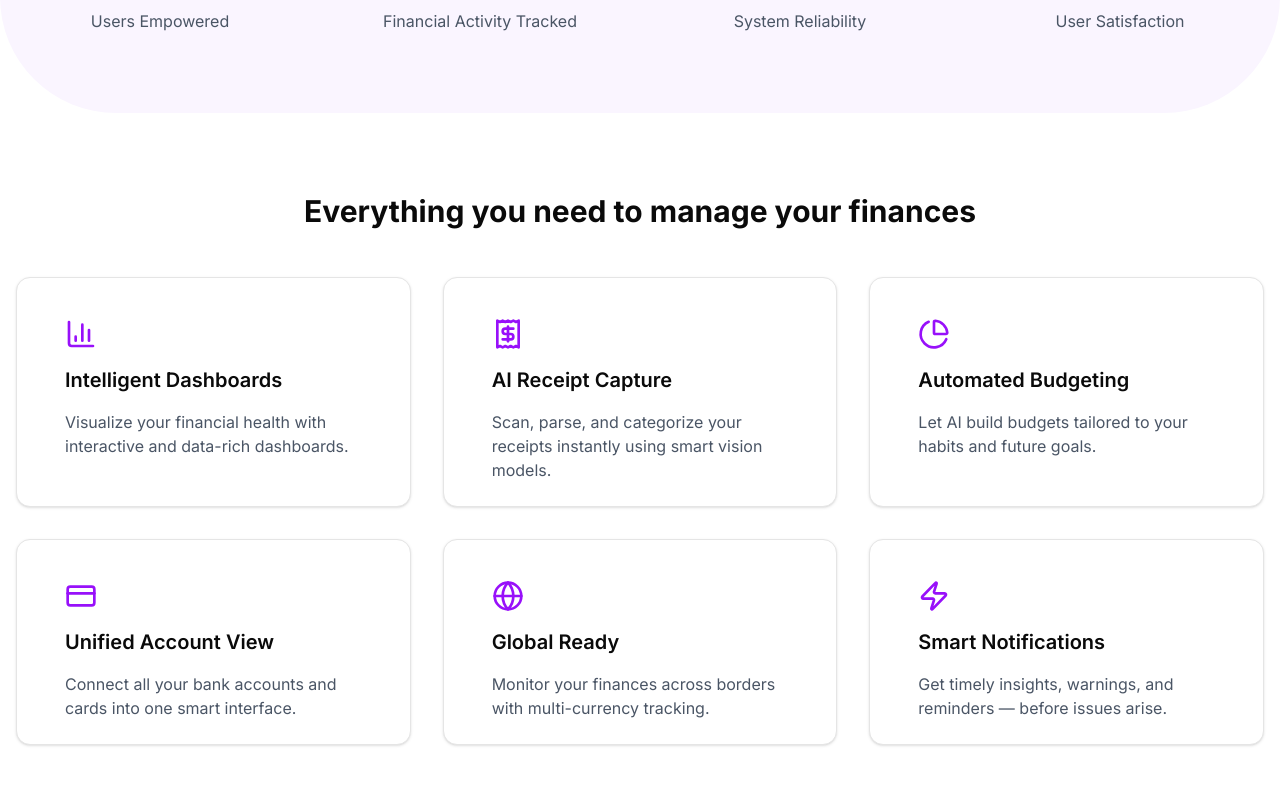
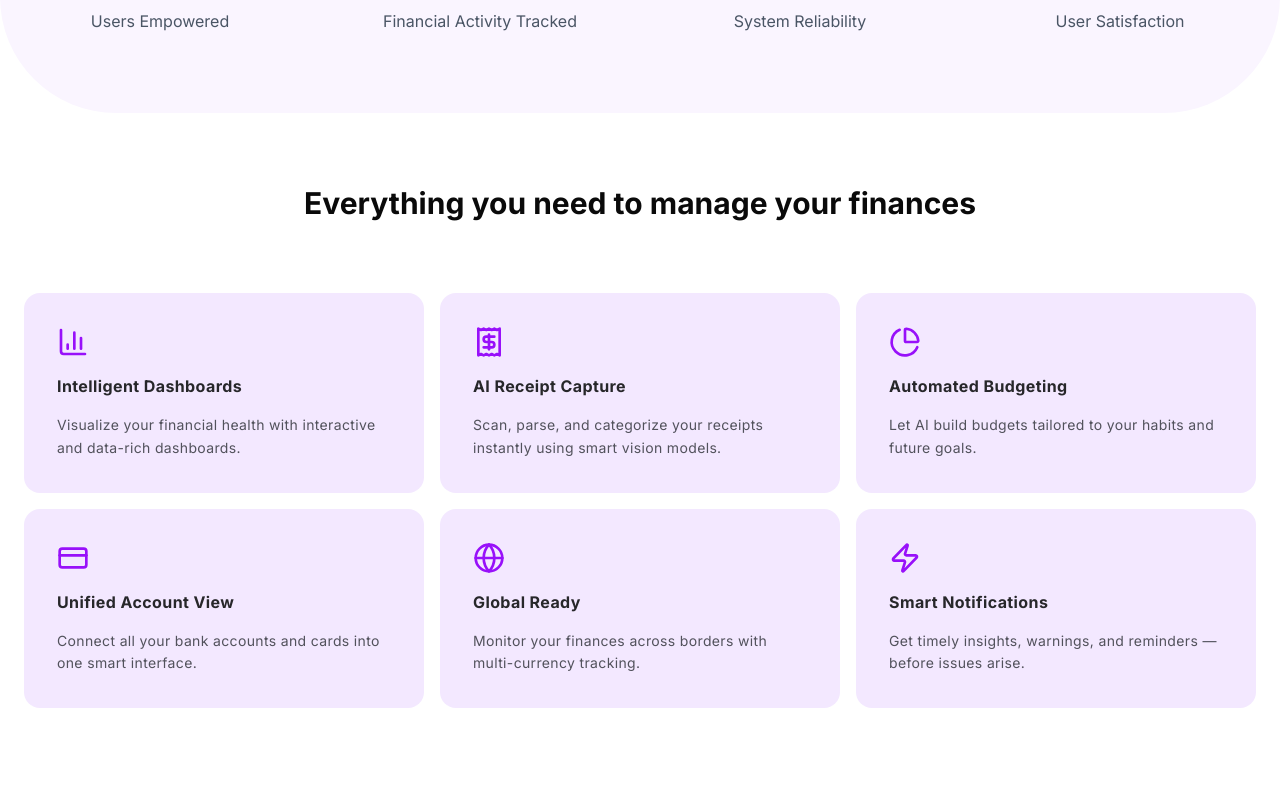
Before and after one commit to thegoofy-dev/finMorphAI, a Next.js app: page / in a window 1280 px wide. Shown: the part 1595-2380 px from the top of the page. Built offline with nearby package versions, Linux system fonts and the light colour scheme; no server answers.

Commit message:
feat(FeaturesSection): add FeaturesSection component with hover effect for features display in page.jsx of app

```diff
--- a/app/page.jsx
+++ b/app/page.jsx
@@ -1,14 +1,9 @@
 import HeroSection from "@/components/Hero";
-import {
-  featuresData,
-  howItWorksData,
-  statsData,
-  testimonialsData,
-} from "@/data/landing";
-import { Card, CardContent } from "@/components/ui/card";
+import { howItWorksData, statsData, testimonialsData } from "@/data/landing";
 import Link from "next/link";
 import { Button } from "@/components/ui/button";
 import { InfiniteMovingCards } from "@/components/ui/infinite-moving-cards";
+import { FeaturesSection } from "@/components/FeatureSection";
 
 export default function Home() {
   return (
@@ -30,24 +25,7 @@ export default function Home() {
         </div>
       </section>
 
-      <section className="py-20">
-        <div className="container mx-auto px-4">
-          <h2 className="mb-12 text-center text-3xl font-bold">
-            Everything you need to manage your finances
-          </h2>
-          <div className="grid grid-cols-1 gap-8 md:grid-cols-2 lg:grid-cols-3">
-            {featuresData.map((feature, index) => (
-              <Card key={index} className={"p-6"}>
-                <CardContent className="space-y-4 pt-4">
-                  {feature.icon}
-                  <h3 className="text-xl font-semibold">{feature.title}</h3>
-                  <p className="text-gray-600">{feature.description}</p>
-                </CardContent>
-              </Card>
-            ))}
-          </div>
-        </div>
-      </section>
+      <FeaturesSection />
 
       <section className="rounded-bl-full bg-purple-50 py-12">
         <div className="container mx-auto px-4">
@@ -81,7 +59,6 @@ export default function Home() {
               speed="slow"
             />
           </div>
-
         </div>
       </section>
       <section className="rounded-tr-full bg-purple-50 py-12">
@@ -89,7 +66,7 @@ export default function Home() {
           <h2 className="mb-8 text-center text-3xl font-bold">
             Ready to Take Control of Your Finances?
           </h2>
-          <p className="mx-auto mb-8 max-w-2xl text-purple-600">
+          <p className="mx-auto mb-8 max-w-2xl">
             Joins thousands of users who are already managing their finances
             smarter with <strong>FinMorph</strong>
           </p>
--- /dev/null
+++ b/components/FeatureSection.jsx
@@ -0,0 +1,23 @@
+"use client";
+
+import { featuresData } from "@/data/landing";
+import { HoverEffect } from "./ui/card-hover-effect";
+
+export function FeaturesSection() {
+  const hoverFeatures = featuresData.map((feature) => ({
+    title: feature.title,
+    description: feature.description,
+    icon: feature.icon,
+  }));
+
+  return (
+    <section className="py-16">
+      <div className="container mx-auto px-4">
+        <h2 className="mt-2 mb-6 text-center text-3xl font-bold">
+          Everything you need to manage your finances
+        </h2>
+        <HoverEffect items={hoverFeatures} />
+      </div>
+    </section>
+  );
+}
--- /dev/null
+++ b/components/ui/card-hover-effect.jsx
@@ -0,0 +1,83 @@
+import { cn } from "@/lib/utils";
+import { AnimatePresence, motion } from "motion/react";
+
+import { useState } from "react";
+
+export const HoverEffect = ({ items, className }) => {
+  let [hoveredIndex, setHoveredIndex] = useState(null);
+
+  return (
+    <div
+      className={cn(
+        "grid grid-cols-1 py-10 md:grid-cols-2 lg:grid-cols-3",
+        className,
+      )}
+    >
+      {items.map((item, idx) => (
+        <div
+          key={idx}
+          className="group relative block h-full w-full p-2"
+          onMouseEnter={() => setHoveredIndex(idx)}
+          onMouseLeave={() => setHoveredIndex(null)}
+        >
+          <AnimatePresence>
+            {hoveredIndex === idx && (
+              <motion.span
+                className="absolute inset-0 block h-full w-full rounded-3xl bg-neutral-200 dark:bg-slate-800/[0.8]"
+                layoutId="hoverBackground"
+                initial={{ opacity: 0 }}
+                animate={{
+                  opacity: 1,
+                  transition: { duration: 0.15 },
+                }}
+                exit={{
+                  opacity: 0,
+                  transition: { duration: 0.15, delay: 0.2 },
+                }}
+              />
+            )}
+          </AnimatePresence>
+          <Card>
+            {item.icon && <div className="mb-4">{item.icon}</div>}
+            <CardTitle>{item.title}</CardTitle>
+            <CardDescription>{item.description}</CardDescription>
+          </Card>
+        </div>
+      ))}
+    </div>
+  );
+};
+
+export const Card = ({ className, children }) => {
+  return (
+    <div
+      className={cn(
+        "relative z-20 h-full w-full overflow-hidden rounded-2xl border border-transparent bg-purple-100 p-4 group-hover:border-purple-600 dark:border-white/[0.2]",
+        className,
+      )}
+    >
+      <div className="relative z-50">
+        <div className="p-4">{children}</div>
+      </div>
+    </div>
+  );
+};
+export const CardTitle = ({ className, children }) => {
+  return (
+    <h4 className={cn("mt-4 font-bold tracking-wide text-zinc-800", className)}>
+      {children}
+    </h4>
+  );
+};
+export const CardDescription = ({ className, children }) => {
+  return (
+    <p
+      className={cn(
+        "mt-4 text-sm leading-relaxed tracking-wide text-zinc-600",
+        className,
+      )}
+    >
+      {children}
+    </p>
+  );
+};
```
